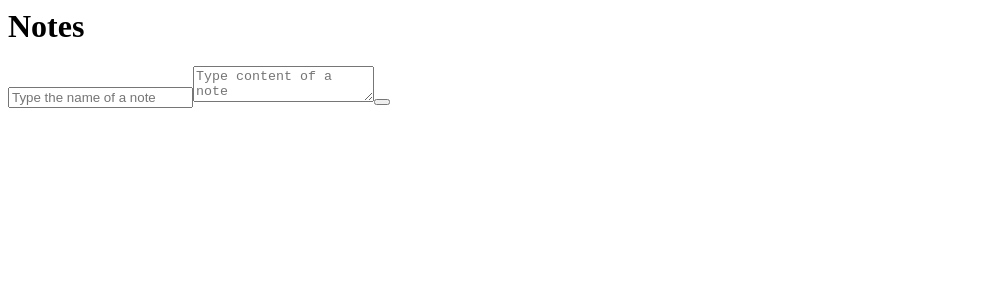
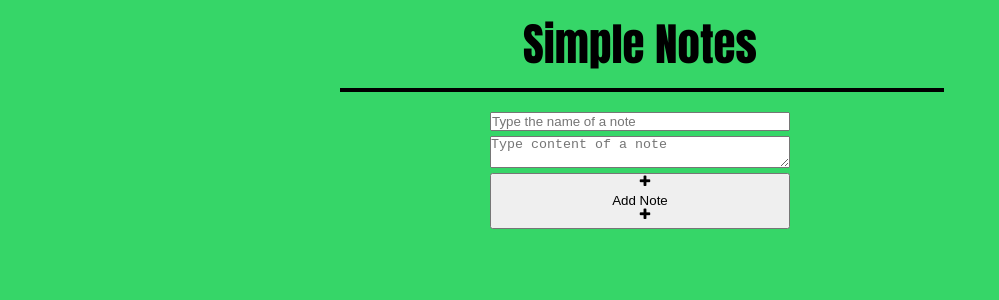
Before and after one commit to VictorTerentyev/Notes, a React app: page / in a window 1280 px wide. Shown: the top 300 px of the page, without its empty margins (0-999 px from the left). Built offline with nearby package versions, Linux system fonts and the light colour scheme.

Commit message:
Styles adds
Added background color;
Added styles to containers.

```diff
--- a/index.html
+++ b/index.html
@@ -2,6 +2,7 @@
   <head>
     <title>Notes</title>
     <link href="https://stackpath.bootstrapcdn.com/font-awesome/4.7.0/css/font-awesome.min.css" rel="stylesheet" type="text/css" />
+    <link href="https://fonts.googleapis.com/css?family=Anton" rel="stylesheet">
   </head>
   <body>
     <div id="root"></div>
--- a/src/components/AddNoteInput.js
+++ b/src/components/AddNoteInput.js
@@ -22,7 +22,7 @@ export default class AddNoteInput extends Component {
           onChange={this.textAreaHandleChange.bind(this)}
         />
       <button className={`btn btn-add ${styles.btnAction}`} onClick={() => this.addNote(this.state.name, this.state.content)}>
-        <i className="fa fa-add" />
+        <i className="fa fa-plus" />Add Note<i className="fa fa-plus" />
       </button>
     </div>
     );
--- /dev/null
+++ b/src/containers/App.css
@@ -0,0 +1,12 @@
+* {
+  margin: 0;
+  padding: 0; }
+
+body {
+  background: #36d668; }
+
+.main {
+  margin: 0 auto;
+  width: 600px; }
+
+/*# sourceMappingURL=App.css.map */
--- a/src/containers/App.js
+++ b/src/containers/App.js
@@ -7,18 +7,18 @@ import NotesApp from './NotesApp';
 import { createStore, renderDevTools } from '../tools/devTools';
 import * as reducers from '../reducers';
 
+import styles from './App.css';
+
 const reducer = combineReducers(reducers);
 const store = createStore(reducer);
 
 export default class App extends Component {
   render() {
     return (
-      <div className="main">
+      <div className={styles.main}>
         <Provider store={store}>
           <NotesApp />
         </Provider>
-
-        {renderDevTools(store)}
       </div>
     );
   }
--- a/src/containers/NotesApp.css
+++ b/src/containers/NotesApp.css
@@ -1,5 +1,26 @@
-.NotesApp {
-  border: 1px red solid;
-  margin: 0 auto; }
+.notesApp {
+  display: flex;
+  flex-direction: column;
+  justify-content: center;
+  font-family: 'Anton', sans-serif; }
+  .notesApp h1 {
+    font-size: 45px;
+    font-weight: 400;
+    text-align: center;
+    margin: 10px 0; }
+  .notesApp hr {
+    width: 100%;
+    border: 2px solid #000000;
+    margin-bottom: 20px; }
+  .notesApp > div {
+    display: flex;
+    flex-direction: column;
+    justify-content: center;
+    width: 300px;
+    margin: 0 auto;
+    align-items: center; }
+    .notesApp > div * {
+      margin: 0 5px 5px 5px;
+      width: 100%; }
 
 /*# sourceMappingURL=NotesApp.css.map */
--- a/src/containers/NotesApp.js
+++ b/src/containers/NotesApp.js
@@ -20,7 +20,8 @@ export default class NotesApp extends Component {
 
     return (
       <div className={styles.notesApp}>
-        <h1>Notes</h1>
+        <h1>Simple Notes</h1>
+        <hr/>
         <AddNoteInput addNote={actions.addNote} />
         <Notes notes={notesById} actions={actions} />
       </div>
--- a/webpack.config.js
+++ b/webpack.config.js
@@ -29,7 +29,15 @@ module.exports = {
   ],
   module: {
     rules: [
-      { test: /\.css$/, use: 'css-loader' },
+      { test: /\.css$/, use: 'style-loader' },
+      {
+        test: /\.css$/,
+        loader: 'css-loader',
+        query: {
+          modules: true,
+          localIdentName: '[name]__[local]___[hash:base64:5]'
+        }
+      },
       {
         test: /\.js|jsx?$/,
         loaders: 'babel-loader',
```
Also changed, not shown: 1 other file (tests, documents, lock files or other folders).
